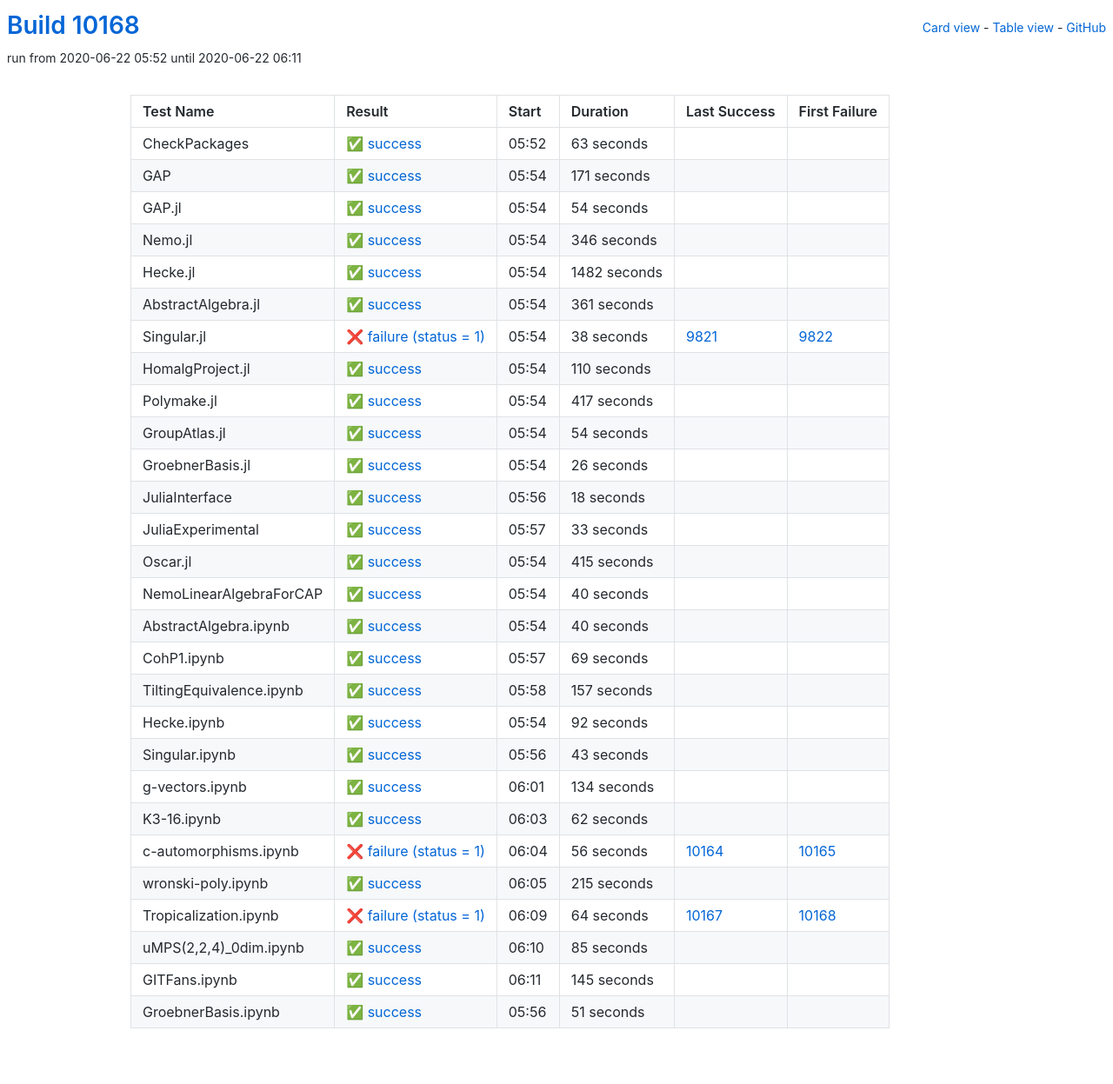
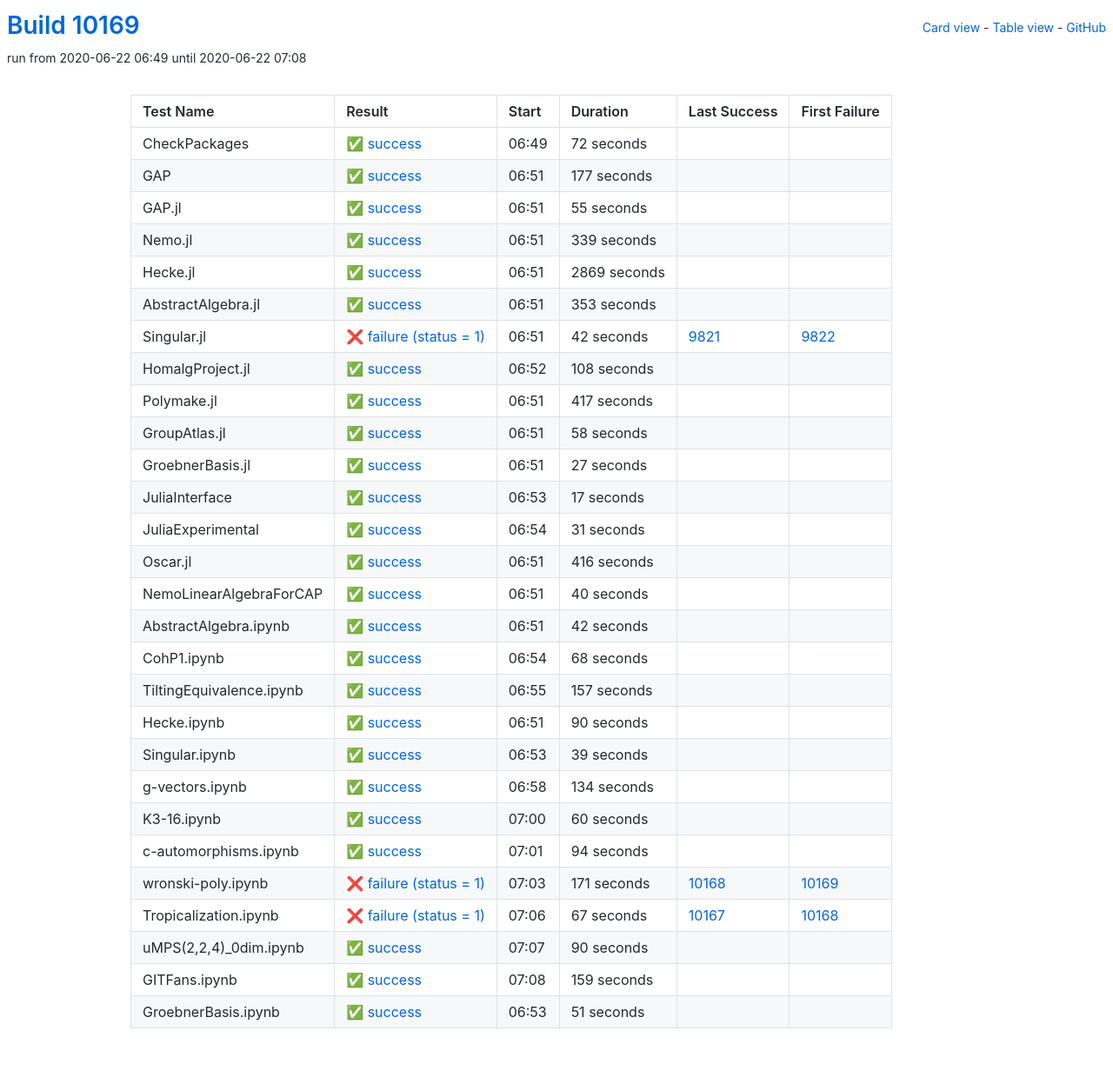
Before and after one commit to oscar-system/oscar-ci-status, a Jekyll site: the page built from table.html, in a window 1280 px wide. Shown: the whole page at 87% size. Built offline with Jekyll 4.4.1, drawn with Linux system fonts in a browser that asks for light colours.

Commit message:
Build #10169

```diff
--- a/_data/ci.yml
+++ b/_data/ci.yml
@@ -1,6 +1,6 @@
 ---
-build: 10168
-build_url: https://oscarci.mathematik.uni-kl.de/job/oscar/10168/
+build: 10169
+build_url: https://oscarci.mathematik.uni-kl.de/job/oscar/10169/
 job: oscar
 organization: oscar-system
 repo: oscar-ci-status
@@ -8,104 +8,104 @@
 tests:
 - name: CheckPackages
   id: checkpackages
-  log: https://oscarci.mathematik.uni-kl.de/job/oscar/10168/artifact/logs/build-10168/CheckPackages.log
-  start: 2020-06-22 05:52
+  log: https://oscarci.mathematik.uni-kl.de/job/oscar/10169/artifact/logs/build-10169/CheckPackages.log
+  start: 2020-06-22 06:49
   success: true
   exitcode: 0
   status: success
-  duration: 63
+  duration: 72
   last_success: false
   last_success_url:
   first_failure: false
   first_failure_url:
 - name: GAP
   id: gap
-  log: https://oscarci.mathematik.uni-kl.de/job/oscar/10168/artifact/logs/build-10168/GAP.log
-  start: 2020-06-22 05:54
+  log: https://oscarci.mathematik.uni-kl.de/job/oscar/10169/artifact/logs/build-10169/GAP.log
+  start: 2020-06-22 06:51
   success: true
   exitcode: 0
   status: success
-  duration: 171
+  duration: 177
   last_success: false
   last_success_url:
   first_failure: false
   first_failure_url:
 - name: GAP.jl
   id: gap-jl
-  log: https://oscarci.mathematik.uni-kl.de/job/oscar/10168/artifact/logs/build-10168/GAP.jl.log
-  start: 2020-06-22 05:54
+  log: https://oscarci.mathematik.uni-kl.de/job/oscar/10169/artifact/logs/build-10169/GAP.jl.log
+  start: 2020-06-22 06:51
   success: true
   exitcode: 0
   status: success
-  duration: 54
+  duration: 55
   last_success: false
   last_success_url:
   first_failure: false
   first_failure_url:
 - name: Nemo.jl
   id: nemo-jl
-  log: https://oscarci.mathematik.uni-kl.de/job/oscar/10168/artifact/logs/build-10168/Nemo.jl.log
-  start: 2020-06-22 05:54
+  log: https://oscarci.mathematik.uni-kl.de/job/oscar/10169/artifact/logs/build-10169/Nemo.jl.log
+  start: 2020-06-22 06:51
   success: true
   exitcode: 0
   status: success
-  duration: 346
+  duration: 339
   last_success: false
   last_success_url:
   first_failure: false
   first_failure_url:
 - name: Hecke.jl
   id: hecke-jl
-  log: https://oscarci.mathematik.uni-kl.de/job/oscar/10168/artifact/logs/build-10168/Hecke.jl.log
-  start: 2020-06-22 05:54
+  log: https://oscarci.mathematik.uni-kl.de/job/oscar/10169/artifact/logs/build-10169/Hecke.jl.log
+  start: 2020-06-22 06:51
   success: true
   exitcode: 0
   status: success
-  duration: 1482
+  duration: 2869
   last_success: false
   last_success_url:
   first_failure: false
   first_failure_url:
 - name: AbstractAlgebra.jl
   id: abstractalgebra-jl
-  log: https://oscarci.mathematik.uni-kl.de/job/oscar/10168/artifact/logs/build-10168/AbstractAlgebra.jl.log
-  start: 2020-06-22 05:54
+  log: https://oscarci.mathematik.uni-kl.de/job/oscar/10169/artifact/logs/build-10169/AbstractAlgebra.jl.log
+  start: 2020-06-22 06:51
   success: true
   exitcode: 0
   status: success
-  duration: 361
+  duration: 353
   last_success: false
   last_success_url:
   first_failure: false
   first_failure_url:
 - name: Singular.jl
   id: singular-jl
-  log: https://oscarci.mathematik.uni-kl.de/job/oscar/10168/artifact/logs/build-10168/Singular.jl.log
-  start: 2020-06-22 05:54
+  log: https://oscarci.mathematik.uni-kl.de/job/oscar/10169/artifact/logs/build-10169/Singular.jl.log
+  start: 2020-06-22 06:51
   success: false
   exitcode: 1
   status: failure
-  duration: 38
+  duration: 42
   last_success: 9821
   last_success_url: https://oscarci.mathematik.uni-kl.de/job/oscar/9821/
   first_failure: 9822
   first_failure_url: https://oscarci.mathematik.uni-kl.de/job/oscar/9822/
 - name: HomalgProject.jl
   id: homalgproject-jl
-  log: https://oscarci.mathematik.uni-kl.de/job/oscar/10168/artifact/logs/build-10168/HomalgProject.jl.log
-  start: 2020-06-22 05:54
+  log: https://oscarci.mathematik.uni-kl.de/job/oscar/10169/artifact/logs/build-10169/HomalgProject.jl.log
+  start: 2020-06-22 06:52
   success: true
   exitcode: 0
   status: success
-  duration: 110
+  duration: 108
   last_success: false
   last_success_url:
   first_failure: false
   first_failure_url:
 - name: Polymake.jl
   id: polymake-jl
-  log: https://oscarci.mathematik.uni-kl.de/job/oscar/10168/artifact/logs/build-10168/Polymake.jl.log
-  start: 2020-06-22 05:54
+  log: https://oscarci.mathematik.uni-kl.de/job/oscar/10169/artifact/logs/build-10169/Polymake.jl.log
+  start: 2020-06-22 06:51
   success: true
   exitcode: 0
   status: success
@@ -116,68 +116,68 @@
   first_failure_url:
 - name: GroupAtlas.jl
   id: groupatlas-jl
-  log: https://oscarci.mathematik.uni-kl.de/job/oscar/10168/artifact/logs/build-10168/GroupAtlas.jl.log
-  start: 2020-06-22 05:54
+  log: https://oscarci.mathematik.uni-kl.de/job/oscar/10169/artifact/logs/build-10169/GroupAtlas.jl.log
+  start: 2020-06-22 06:51
   success: true
   exitcode: 0
   status: success
-  duration: 54
+  duration: 58
   last_success: false
   last_success_url:
   first_failure: false
   first_failure_url:
 - name: GroebnerBasis.jl
   id: groebnerbasis-jl
-  log: https://oscarci.mathematik.uni-kl.de/job/oscar/10168/artifact/logs/build-10168/GroebnerBasis.jl.log
-  start: 2020-06-22 05:54
+  log: https://oscarci.mathematik.uni-kl.de/job/oscar/10169/artifact/logs/build-10169/GroebnerBasis.jl.log
+  start: 2020-06-22 06:51
   success: true
   exitcode: 0
   status: success
-  duration: 26
+  duration: 27
   last_success: false
   last_success_url:
   first_failure: false
   first_failure_url:
 - name: JuliaInterface
   id: juliainterface
-  log: https://oscarci.mathematik.uni-kl.de/job/oscar/10168/artifact/logs/build-10168/JuliaInterface.log
-  start: 2020-06-22 05:56
+  log: https://oscarci.mathematik.uni-kl.de/job/oscar/10169/artifact/logs/build-10169/JuliaInterface.log
+  start: 2020-06-22 06:53
   success: true
   exitcode: 0
   status: success
-  duration: 18
+  duration: 17
   last_success: false
   last_success_url:
   first_failure: false
   first_failure_url:
 - name: JuliaExperimental
   id: juliaexperimental
-  log: https://oscarci.mathematik.uni-kl.de/job/oscar/10168/artifact/logs/build-10168/JuliaExperimental.log
-  start: 2020-06-22 05:57
+  log: https://oscarci.mathematik.uni-kl.de/job/oscar/10169/artifact/logs/build-10169/JuliaExperimental.log
+  start: 2020-06-22 06:54
   success: true
   exitcode: 0
   status: success
-  duration: 33
+  duration: 31
   last_success: false
   last_success_url:
   first_failure: false
   first_failure_url:
 - name: Oscar.jl
   id: oscar-jl
-  log: https://oscarci.mathematik.uni-kl.de/job/oscar/10168/artifact/logs/build-10168/Oscar.jl.log
-  start: 2020-06-22 05:54
+  log: https://oscarci.mathematik.uni-kl.de/job/oscar/10169/artifact/logs/build-10169/Oscar.jl.log
+  start: 2020-06-22 06:51
   success: true
   exitcode: 0
   status: success
-  duration: 415
+  duration: 416
   last_success: false
   last_success_url:
   first_failure: false
   first_failure_url:
 - name: NemoLinearAlgebraForCAP
   id: nemolinearalgebraforcap
-  log: https://oscarci.mathematik.uni-kl.de/job/oscar/10168/artifact/logs/build-10168/NemoLinearAlgebraForCAP.log
-  start: 2020-06-22 05:54
+  log: https://oscarci.mathematik.uni-kl.de/job/oscar/10169/artifact/logs/build-10169/NemoLinearAlgebraForCAP.log
+  start: 2020-06-22 06:51
   success: true
   exitcode: 0
   status: success
@@ -188,32 +188,32 @@
   first_failure_url:
 - name: AbstractAlgebra.ipynb
   id: abstractalgebra-ipynb
-  log: https://oscarci.mathematik.uni-kl.de/job/oscar/10168/artifact/logs/build-10168/AbstractAlgebra.ipynb.log
-  start: 2020-06-22 05:54
+  log: https://oscarci.mathematik.uni-kl.de/job/oscar/10169/artifact/logs/build-10169/AbstractAlgebra.ipynb.log
+  start: 2020-06-22 06:51
   success: true
   exitcode: 0
   status: success
-  duration: 40
+  duration: 42
   last_success: false
   last_success_url:
   first_failure: false
   first_failure_url:
 - name: CohP1.ipynb
   id: cohp1-ipynb
-  log: https://oscarci.mathematik.uni-kl.de/job/oscar/10168/artifact/logs/build-10168/CohP1.ipynb.log
-  start: 2020-06-22 05:57
+  log: https://oscarci.mathematik.uni-kl.de/job/oscar/10169/artifact/logs/build-10169/CohP1.ipynb.log
+  start: 2020-06-22 06:54
   success: true
   exitcode: 0
   status: success
-  duration: 69
+  duration: 68
   last_success: false
   last_success_url:
   first_failure: false
   first_failure_url:
 - name: TiltingEquivalence.ipynb
   id: tiltingequivalence-ipynb
-  log: https://oscarci.mathematik.uni-kl.de/job/oscar/10168/artifact/logs/build-10168/TiltingEquivalence.ipynb.log
-  start: 2020-06-22 05:58
+  log: https://oscarci.mathematik.uni-kl.de/job/oscar/10169/artifact/logs/build-10169/TiltingEquivalence.ipynb.log
+  start: 2020-06-22 06:55
   success: true
   exitcode: 0
   status: success
@@ -224,32 +224,32 @@
   first_failure_url:
 - name: Hecke.ipynb
   id: hecke-ipynb
-  log: https://oscarci.mathematik.uni-kl.de/job/oscar/10168/artifact/logs/build-10168/Hecke.ipynb.log
-  start: 2020-06-22 05:54
+  log: https://oscarci.mathematik.uni-kl.de/job/oscar/10169/artifact/logs/build-10169/Hecke.ipynb.log
+  start: 2020-06-22 06:51
   success: true
   exitcode: 0
   status: success
-  duration: 92
+  duration: 90
   last_success: false
   last_success_url:
   first_failure: false
   first_failure_url:
 - name: Singular.ipynb
   id: singular-ipynb
-  log: https://oscarci.mathematik.uni-kl.de/job/oscar/10168/artifact/logs/build-10168/Singular.ipynb.log
-  start: 2020-06-22 05:56
+  log: https://oscarci.mathematik.uni-kl.de/job/oscar/10169/artifact/logs/build-10169/Singular.ipynb.log
+  start: 2020-06-22 06:53
   success: true
   exitcode: 0
   status: success
-  duration: 43
+  duration: 39
   last_success: false
   last_success_url:
   first_failure: false
   first_failure_url:
 - name: g-vectors.ipynb
   id: g-vectors-ipynb
-  log: https://oscarci.mathematik.uni-kl.de/job/oscar/10168/artifact/logs/build-10168/g-vectors.ipynb.log
-  start: 2020-06-22 06:01
+  log: https://oscarci.mathematik.uni-kl.de/job/oscar/10169/artifact/logs/build-10169/g-vectors.ipynb.log
+  start: 2020-06-22 06:58
   success: true
   exitcode: 0
   status: success
@@ -260,80 +260,80 @@
   first_failure_url:
 - name: K3-16.ipynb
   id: k3-16-ipynb
-  log: https://oscarci.mathematik.uni-kl.de/job/oscar/10168/artifact/logs/build-10168/K3-16.ipynb.log
-  start: 2020-06-22 06:03
+  log: https://oscarci.mathematik.uni-kl.de/job/oscar/10169/artifact/logs/build-10169/K3-16.ipynb.log
+  start: 2020-06-22 07:00
   success: true
   exitcode: 0
   status: success
-  duration: 62
+  duration: 60
   last_success: false
   last_success_url:
   first_failure: false
   first_failure_url:
 - name: c-automorphisms.ipynb
   id: c-automorphisms-ipynb
-  log: https://oscarci.mathematik.uni-kl.de/job/oscar/10168/artifact/logs/build-10168/c-automorphisms.ipynb.log
-  start: 2020-06-22 06:04
-  success: false
-  exitcode: 1
-  status: failure
-  duration: 56
-  last_success: 10164
-  last_success_url: https://oscarci.mathematik.uni-kl.de/job/oscar/10164/
-  first_failure: 10165
-  first_failure_url: https://oscarci.mathematik.uni-kl.de/job/oscar/10165/
-- name: wronski-poly.ipynb
-  id: wronski-poly-ipynb
-  log: https://oscarci.mathematik.uni-kl.de/job/oscar/10168/artifact/logs/build-10168/wronski-poly.ipynb.log
-  start: 2020-06-22 06:05
+  log: https://oscarci.mathematik.uni-kl.de/job/oscar/10169/artifact/logs/build-10169/c-automorphisms.ipynb.log
+  start: 2020-06-22 07:01
   success: true
   exitcode: 0
   status: success
-  duration: 215
+  duration: 94
   last_success: false
   last_success_url:
   first_failure: false
   first_failure_url:
-- name: Tropicalization.ipynb
-  id: tropicalization-ipynb
-  log: https://oscarci.mathematik.uni-kl.de/job/oscar/10168/artifact/logs/build-10168/Tropicalization.ipynb.log
-  start: 2020-06-22 06:09
+- name: wronski-poly.ipynb
+  id: wronski-poly-ipynb
+  log: https://oscarci.mathematik.uni-kl.de/job/oscar/10169/artifact/logs/build-10169/wronski-poly.ipynb.log
+  start: 2020-06-22 07:03
   success: false
   exitcode: 1
   status: failure
-  duration: 64
+  duration: 171
+  last_success: 10168
+  last_success_url: https://oscarci.mathematik.uni-kl.de/job/oscar/10168/
+  first_failure: 10169
+  first_failure_url: https://oscarci.mathematik.uni-kl.de/job/oscar/10169/
+- name: Tropicalization.ipynb
+  id: tropicalization-ipynb
+  log: https://oscarci.mathematik.uni-kl.de/job/oscar/10169/artifact/logs/build-10169/Tropicalization.ipynb.log
+  start: 2020-06-22 07:06
+  success: false
+  exitcode: 1
+  status: failure
+  duration: 67
   last_success: 10167
   last_success_url: https://oscarci.mathematik.uni-kl.de/job/oscar/10167/
   first_failure: 10168
   first_failure_url: https://oscarci.mathematik.uni-kl.de/job/oscar/10168/
 - name: uMPS(2,2,4)_0dim.ipynb
   id: umps-2-2-4-0dim-ipynb
-  log: https://oscarci.mathematik.uni-kl.de/job/oscar/10168/artifact/logs/build-10168/uMPS-2-2-4-_0dim.ipynb.log
-  start: 2020-06-22 06:10
+  log: https://oscarci.mathematik.uni-kl.de/job/oscar/10169/artifact/logs/build-10169/uMPS-2-2-4-_0dim.ipynb.log
+  start: 2020-06-22 07:07
   success: true
   exitcode: 0
   status: success
-  duration: 85
+  duration: 90
   last_success: false
   last_success_url:
   first_failure: false
   first_failure_url:
 - name: GITFans.ipynb
   id: gitfans-ipynb
-  log: https://oscarci.mathematik.uni-kl.de/job/oscar/10168/artifact/logs/build-10168/GITFans.ipynb.log
-  start: 2020-06-22 06:11
+  log: https://oscarci.mathematik.uni-kl.de/job/oscar/10169/artifact/logs/build-10169/GITFans.ipynb.log
+  start: 2020-06-22 07:08
   success: true
   exitcode: 0
   status: success
-  duration: 145
+  duration: 159
   last_success: false
   last_success_url:
   first_failure: false
   first_failure_url:
 - name: GroebnerBasis.ipynb
   id: groebnerbasis-ipynb
-  log: https://oscarci.mathematik.uni-kl.de/job/oscar/10168/artifact/logs/build-10168/GroebnerBasis.ipynb.log
-  start: 2020-06-22 05:56
+  log: https://oscarci.mathematik.uni-kl.de/job/oscar/10169/artifact/logs/build-10169/GroebnerBasis.ipynb.log
+  start: 2020-06-22 06:53
   success: true
   exitcode: 0
   status: success
```
Also changed, not shown: README.md.
